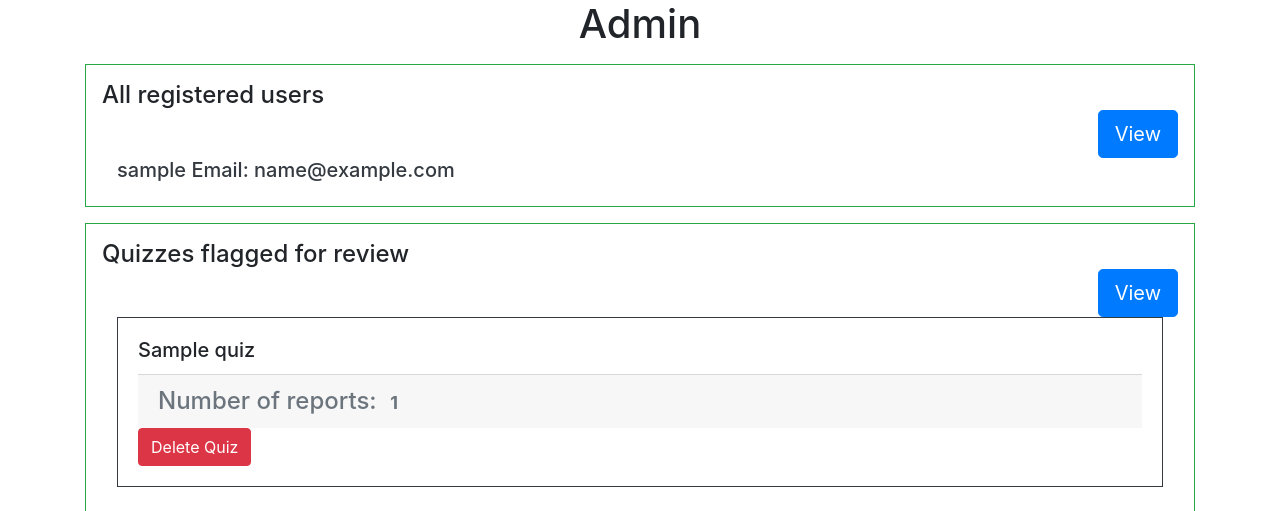
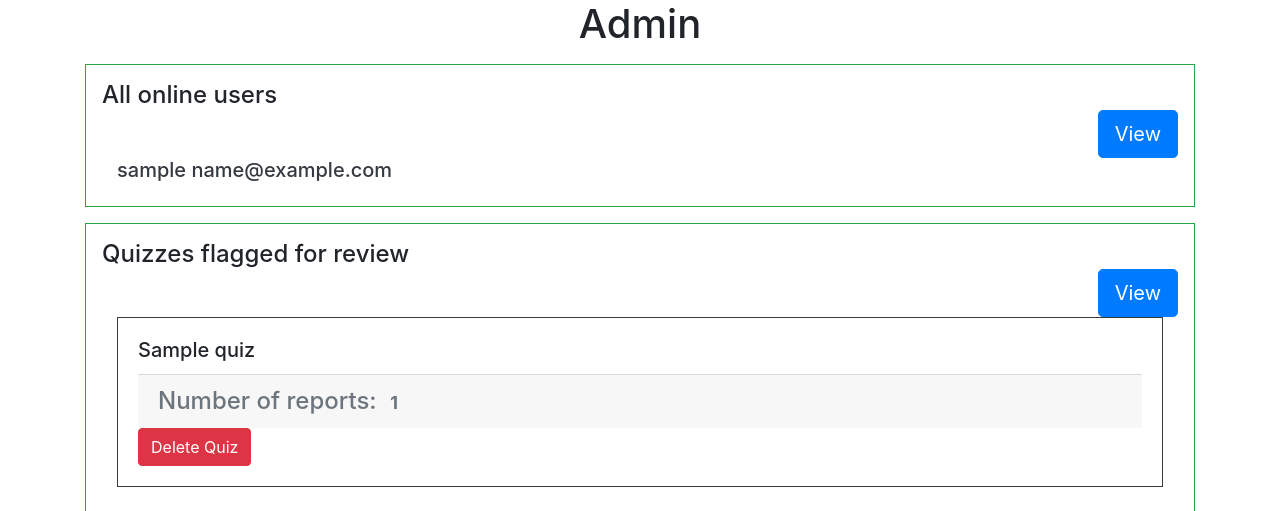
Before and after one commit to squiree98/CSC2033_Team_Project, a Flask app: template templates/admin.html in a window 1280 px wide. Shown: the part 56-567 px from the top of the page. Run offline with Flask 2, Linux system fonts and the light colour scheme; tables that the repository leaves empty hold one stand-in row (values such as "Sample post"); the template is opened without the code that fills it: values that come from a table or form of the project are taken from there, most other values are stand-ins (such as "Sample title", 1, 10 or a date in 2020); some libraries are stand-ins or nearby versions.

Commit message:
Updated admin page to only show currently logged-in users

```diff
--- a/templates/admin.html
+++ b/templates/admin.html
@@ -6,12 +6,15 @@
     </div>
 
     <div class="container p-3 my-3 bg-transparent border border-success">
-        <h4 class="text-left"> All registered users
+        <h4 class="text-left"> All online users
         <div class="text-right">
             <a class="btn btn-primary btn-lg" href="{{ url_for('admin.view_users') }}" role="button">View</a>
+            {% if not users %}
+                <h5 class="text-left">No online users!</h5>
+            {% endif %}
             {% for user in users %}
                 <div class="container text-dark text-left">
-                    <h5>{{ user.username }} Email: {{ user.email }}</h5>
+                    <h5>{{ user.username }} {{ user.email }}</h5>
                 </div>
             {% endfor %}
         </div>
--- a/users/views.py
+++ b/users/views.py
@@ -58,8 +58,8 @@ def login():
             flash('Please check your login details and try again.')
             return render_template('login.html', form=form)
         login_user(user)
+        user.last_logged_in = datetime.now()
         user.currently_logged_in = datetime.now()
-        user.last_logged_in = user.currently_logged_in
         db.session.add(user)
         db.session.commit()
 
@@ -92,5 +92,8 @@ def profile():
 @login_required
 def logout():
     logging.warning('SECURITY - Log out [%s, %s, %s]', current_user.id, current_user.username, request.remote_addr)
+    current_user.currently_logged_in = None
+    db.session.add(current_user)
+    db.session.commit()
     logout_user()
     return redirect(url_for('index'))
```
Also changed, not shown: admin/views.py (+4 -3 lines).
